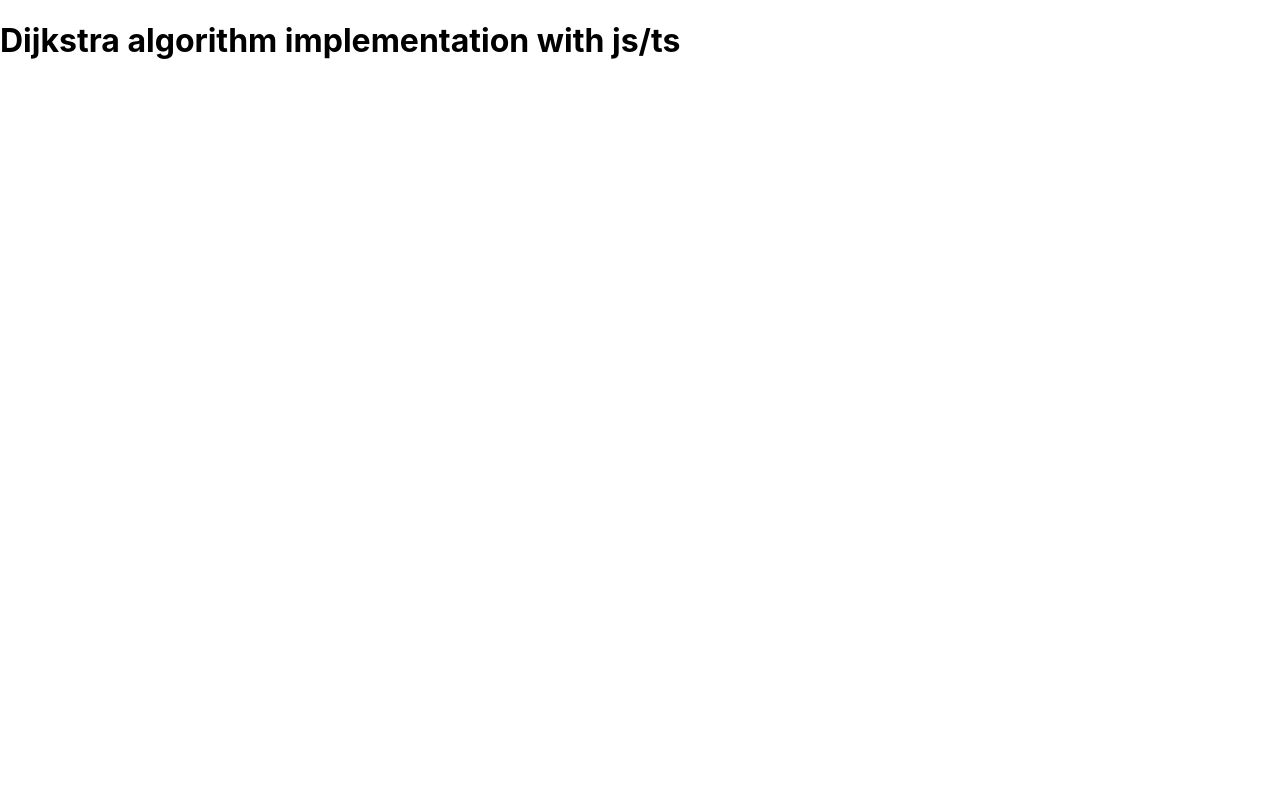
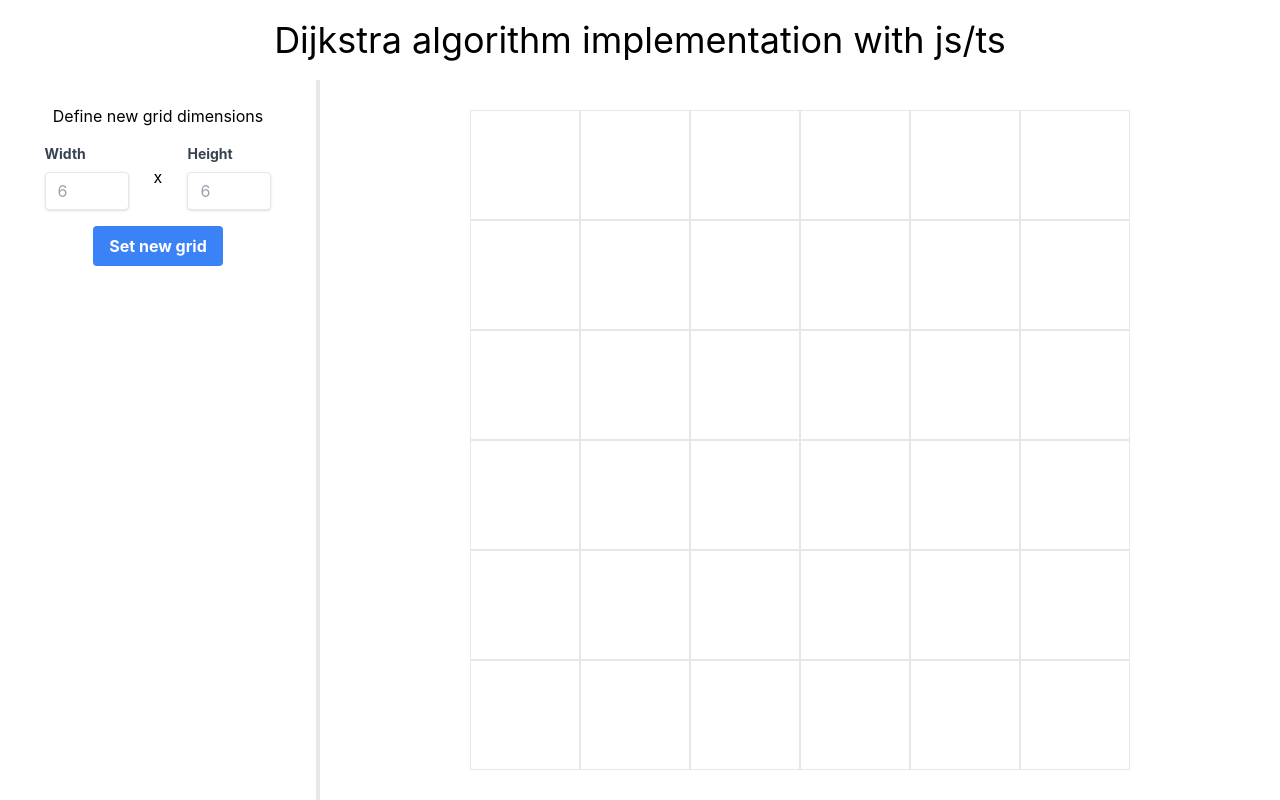
Before and after one commit to mishaszu/DijkstraJS-example, a React (Create React App) app: page / in a window 1280 px wide. Built offline with nearby package versions, Linux system fonts and the light colour scheme.

Commit message:
Build basic grid

```diff
--- a/package.json
+++ b/package.json
@@ -39,5 +39,10 @@
       "last 1 firefox version",
       "last 1 safari version"
     ]
+  },
+  "devDependencies": {
+    "autoprefixer": "^10.4.4",
+    "postcss": "^8.4.12",
+    "tailwindcss": "^3.0.23"
   }
 }
--- /dev/null
+++ b/postcss.config.js
@@ -0,0 +1,6 @@
+module.exports = {
+  plugins: {
+    tailwindcss: {},
+    autoprefixer: {},
+  },
+}
--- a/src/App.css
+++ b/src/App.css
@@ -36,3 +36,11 @@
     transform: rotate(360deg);
   }
 }
+
+.h-1-10 {
+  height: 10%;
+}
+
+.h-9-10 {
+  height: 90%;
+}
--- a/src/App.tsx
+++ b/src/App.tsx
@@ -1,10 +1,55 @@
-import React from 'react';
+import React, {useState} from 'react';
 import logo from './logo.svg';
 import './App.css';
+import {Graph} from './utils/graph';
+import {Grid} from './components/Grid';
 
 function App() {
+  const [graph, setGraph] = useState(new Graph(6, 6))
+
+  const onSubmit = (event: React.FormEvent<HTMLFormElement>) => {
+    event.preventDefault()
+    // @ts-ignore
+    const width = Number(event.target.widthInput.value);
+    // @ts-ignore
+    const height = Number(event.target.heightInput.value);
+    console.log(!!width, !!height)
+    if (!width && !height) {
+      setGraph(new Graph(6, 6))
+    }
+    else if (!width || !height) {
+      alert("Provide width & height for new grid")
+    } else {
+      setGraph(new Graph(width, height))
+    }
+  }
+
   return (
-    <h1>Dijkstra algorithm implementation with js/ts</h1>
+    <>
+      <header className="flex items-center justify-center h-1-10">
+        <h1 className="text-4xl text-center">Dijkstra algorithm implementation with js/ts</h1>
+      </header>
+      <main className="flex items-center w-full align-center h-9-10">
+        <div className="w-1/4 h-full border-r-4">
+          <form className="flex flex-col items-center px-8 pt-6 pb-8 mb-4" onSubmit={v => onSubmit(v)}>
+            <h3>Define new grid dimensions</h3>
+            <div className="flex items-center justify-around">
+              <div className="inline-block w-1/3">
+                <label className="block mb-2 text-sm font-bold text-gray-700" htmlFor="widthInput">Width</label>
+                <input className="w-full px-3 py-2 leading-tight text-gray-700 border rounded shadow appearance-none focus:outline-none focus:shadow-outline" type="number" name="widthInput" placeholder="6" />
+              </div>
+              <p>x</p>
+              <div className="inline-block w-1/3 my-4">
+                <label className="block mb-2 text-sm font-bold text-gray-700" htmlFor="heightInput">Height</label>
+                <input className="w-full px-3 py-2 leading-tight text-gray-700 border rounded shadow appearance-none focus:outline-none focus:shadow-outline" type="number" name="heightInput" placeholder="6" />
+              </div>
+            </div>
+            <button className="px-4 py-2 font-bold text-white bg-blue-500 rounded hover:bg-blue-700" type="submit">Set new grid</button>
+          </form>
+        </div>
+        <Grid graph={graph} />
+      </main>
+    </>
   );
 }
 
--- /dev/null
+++ b/src/components/Cell.css
@@ -0,0 +1,6 @@
+.cell-min-size {
+  min-width: 40px;
+  max-width: 150px;
+  min-height: 40px;
+  max-height: 150px;
+}
--- a/src/components/Cell.tsx
+++ b/src/components/Cell.tsx
@@ -1,22 +1,27 @@
 import {FC} from "react";
 import {Cell as GraphCell} from '../utils/graph'
+import './Cell.css'
 
 interface Props {
+  id: string,
   cost: number,
   isBlocked: boolean,
   isFinish: boolean,
   isStart: boolean,
-  vortexConnection: GraphCell
+  size: number,
+  vortexConnection: GraphCell | null
 }
 
 export const Cell: FC<Props> = ({
+  id,
   cost,
   isBlocked,
   isFinish,
   isStart,
+  size,
   vortexConnection,
 }) => {
   return (
-    <div></div>
+    <div style={{width: `${size}px`, height: `${size}px`}} className="flex-wrap border cell-min-size"></div>
   )
 }
--- a/src/components/Grid.tsx
+++ b/src/components/Grid.tsx
@@ -1,15 +1,52 @@
-import {FC} from "react"
+import {FC, useState, useRef, useEffect} from "react"
 import {Graph} from "../utils/graph"
+import {Cell} from "./Cell"
+import './Grid.css'
 
 interface Props {
   graph: Graph
 }
 
-export const Grid:FC<Props> = ({graph}) => {
+const sizeFromRef = (ref: any, width: number, height: number, def = 40): [number, boolean] => {
+  if (!ref?.current) return [def, true];
+  const smallerSide = width > height ? height : width;
+  const smallerInnerSide = ref.current.offsetWidth > ref.current.offsetHeight
+    ? ref.current.offsetHeight
+    : ref.current.offsetWidth
+  const size = Math.floor(smallerInnerSide / smallerSide) - 10
+  return [size, size > def]
+}
 
+export const Grid: FC<Props> = ({graph}) => {
+  const [[size, justify], setSizeAndJustify] = useState([50, true])
+  const ref = useRef(null)
+  useEffect(() => {
+    setSizeAndJustify(sizeFromRef(ref, graph.width, graph.height))
+  }, [ref?.current, graph.width, graph.height])
   return (
-    <div>
-
+    <div ref={ref} className={`flex flex-col ${justify ? "items-center justify-center" : "p-4"} w-3/4 h-full overflow-auto`}>
+        {
+          Array(graph.height).fill(null).map((_, index) => <div key={`row-${index}`} className="flex">
+            {
+              graph.cells.slice(index * graph.width, (index + 1) * graph.width).map(c =>
+                <Cell
+                  key={c.id}
+                  id={c.id}
+                  size={size}
+                  cost={c.cost}
+                  isBlocked={c.isBlocked}
+                  isFinish={c.isFinish}
+                  isStart={c.isStart}
+                  vortexConnection={c.vortexConnection}
+                />
+              )
+            }
+          </div>)
+        }
     </div>
   )
 }
+      // {
+//
+// graph.cells.map
+      // }
--- a/src/index.css
+++ b/src/index.css
@@ -1,3 +1,7 @@
+@tailwind base;
+@tailwind components;
+@tailwind utilities;
+
 body {
   margin: 0;
   font-family: -apple-system, BlinkMacSystemFont, 'Segoe UI', 'Roboto', 'Oxygen',
@@ -11,3 +15,9 @@ code {
   font-family: source-code-pro, Menlo, Monaco, Consolas, 'Courier New',
     monospace;
 }
+
+html, body, #root {
+  width: 100%;
+  height: 100%;
+  overflow: auto;
+}
--- /dev/null
+++ b/tailwind.config.js
@@ -0,0 +1,9 @@
+module.exports = {
+  content: [
+    "./src/**/*.{js,jsx,ts,tsx}",
+  ],
+  theme: {
+    extend: {},
+  },
+  plugins: [],
+}
```
Also changed, not shown: src/components/Grid.css (added), 1 other file (tests, documents, lock files or other folders).
